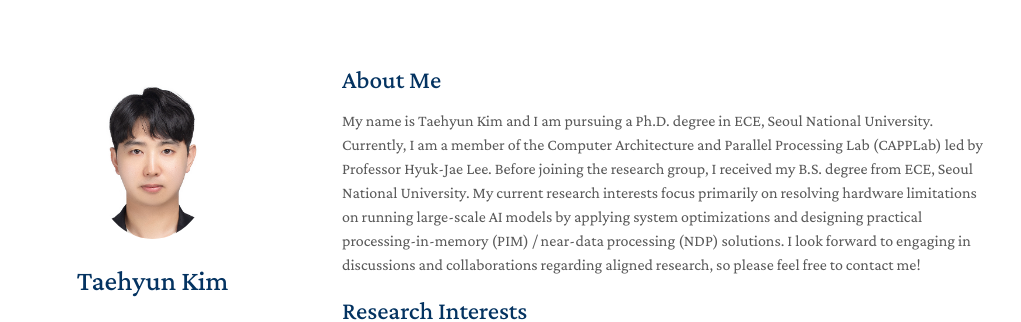
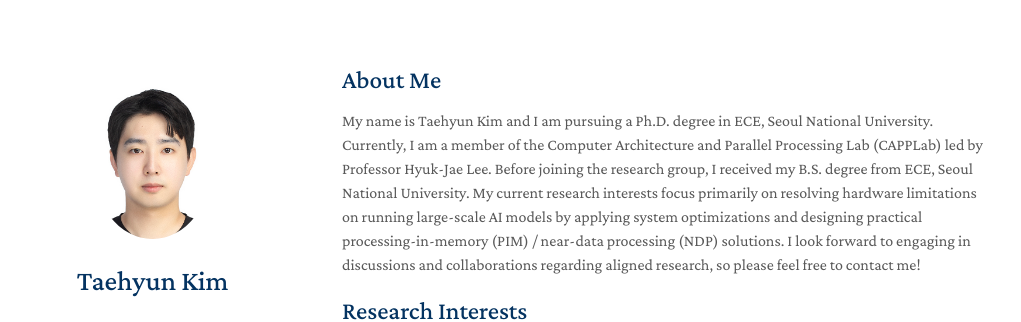
Before and after one commit to taehyunzzz/taehyunzzz.github.io, a Jekyll site: the page built from index.md, in a window 1280 px wide. Shown: the top 322 px of the page, without its empty margins (128-1149 px from the left). Built offline with Jekyll 4.4.1, drawn with Linux system fonts in a browser that asks for light colours; nearby versions of some CDN libraries; a style sheet for code colours, icons or effects is not loaded; our own code applies the rules of GitHub Pages for plain Markdown files.

Commit message:
add cv + profile pic

```diff
--- a/old/html_source_file/index.html
+++ b/old/html_source_file/index.html
@@ -59,7 +59,7 @@
 
 
 
-        <a style="margin: 0 5px 0 0" href="assets/files/curriculum_vitae.pdf">
+        <a style="margin: 0 5px 0 0" href="assets/files/cv_taehyunkim.pdf">
           <i class="ai ai-cv" style="font-size:1.3rem;"></i>
         </a>
 
```
Also changed, not shown: README.md, assets/img/taehyun.jpg, assets/img/taehyun_old.jpg (added), 2 other files.
